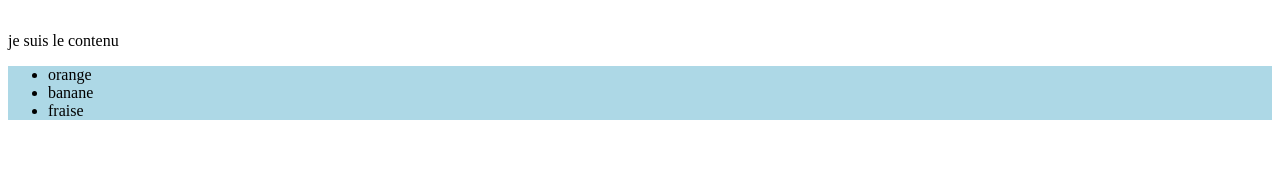
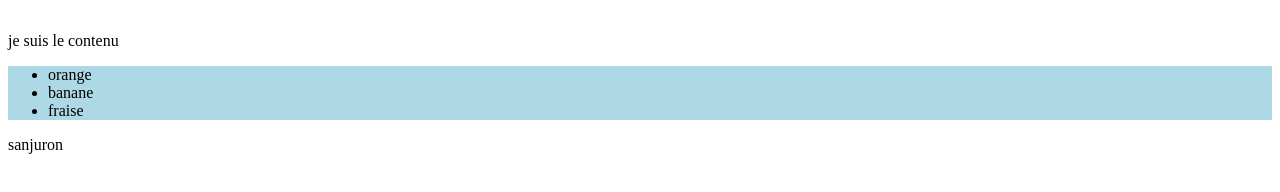
Before and after one commit to Sanjuron/vueJs, a Vue app in the folder project/: page / in a window 1280 px wide. Shown: the part 196-388 px from the top of the page. Built offline with nearby package versions, Linux system fonts and the light colour scheme.

Commit message:
props / props validation

```diff
--- a/project/src/components/Contenu.vue
+++ b/project/src/components/Contenu.vue
@@ -3,7 +3,7 @@
     <p>
         {{txt}}
     </p>
-    <list></list>
+    <list v-bind:firstname="firstname"></list>
 </div>
 
 </template>
@@ -17,6 +17,7 @@
         data() {
             return {
                 txt: "je suis le contenu",
+                firstname: "sanjuron",
             }
         },
         components: {
--- a/project/src/components/List.vue
+++ b/project/src/components/List.vue
@@ -1,8 +1,11 @@
 <template>
+<div>
 <ul class="liste">
     <!-- v-bind pour créer un index à chaque fruit ainsi chaque el a une clé unique -->
     <li v-for='(fruits, index) in fruits' v-bind:key='index'>{{fruits}}</li>
 </ul>
+<p>{{firstname}}</p>
+</div>
 </template>
 
 <script>
@@ -13,6 +16,15 @@
             return{
                 fruits : ['orange', 'banane', 'fraise']
             }
+        },
+        props: {
+            firstname: {
+                type: String,
+                required: true
+            }
+        },
+        methods: {
+
         }
     }
 
```
